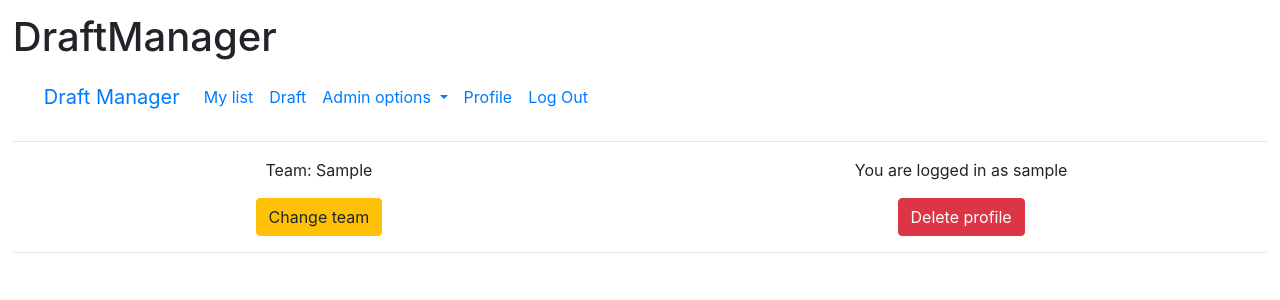
After one commit to juaxE/DraftManager, a Flask app: template templates/profile.html in a window 1280 px wide. The commit adds this page. Shown: the top 300 px of the page. Run offline with Flask 3, Linux system fonts and the light colour scheme; the visitor is signed in with stand-in values (Sample User, id 1); the template is opened without the code that fills it: most values are stand-ins (such as "Sample title", 1, 10 or a date in 2020).

Commit message:
Added profile page where users can change team and delete their profile.

```diff
--- a/static/custom.css
+++ b/static/custom.css
@@ -11,18 +11,3 @@ td, th {
     border-color: black;
     border-width: 1px;
 }
-
-.menu-left {
-    position:fixed;
-    left:0;
-}
-
-.menu-right {
-    position:fixed;
-    right:0;
-
-}
-
-.menu-container {
-    overflow:hidden;
-}
--- a/teams.py
+++ b/teams.py
@@ -51,3 +51,8 @@ def select_team(team_id, username):
         return True
     except:
         return False
+
+def un_select_team(user_id):
+    sql = text("UPDATE users SET team_id=NULL WHERE id=:user_id")
+    db.session.execute(sql, {"user_id":user_id})
+    db.session.commit()
--- /dev/null
+++ b/templates/draft.html
@@ -0,0 +1,6 @@
+{% extends "layout.html" %}
+{% block title %}Draft{% endblock %}
+{% block content %}
+
+
+{% endblock %}
--- a/templates/index.html
+++ b/templates/index.html
@@ -13,7 +13,6 @@
 
 {% if user_team%}
 <body>
-    {{uid}}
 <p>Logged in as {{user_team[1]}} <a href="/list">My list</a></p>
 <p>Next pick is {{next_pick[0]}} by {{next_pick[1]}} <a href="/">View draft</a></p>
 
@@ -23,7 +22,7 @@
 <body>
 <form action="/selectTeam" method="POST">
     <input type="hidden" name="username" value="{{ session.username }}">
-        <select name="teamId">
+        <select name="team_id">
 
 {% for team in team_list %}
             <option value="{{team[0]}}">{{team[1]}}</option>
--- /dev/null
+++ b/templates/profile.html
@@ -0,0 +1,22 @@
+{% extends "layout.html" %}
+{% block title %}Your profile{% endblock %}
+{% block content %}
+
+<div class="flex-container text-center">
+    <div class="row">
+        <div class="col align-self-start">
+            <form action="/unselectTeam" method="POST">
+                <input type="hidden" name="username" value="{{ session.username }}">
+                <p>Team: {{ user_team[1] }}</p>
+                <button class="btn btn-warning" type="submit">Change team</button>
+            </form>
+        </div>
+        <div class="col align-self-end">
+            <form action="/deleteOwnUser" method="POST" onsubmit="return confirm('{{ session.username }}, \ Are you sure you want to delete your account? THIS ACTION CAN NOT BE REVERSED')">
+                <p>You are logged in as {{ session.username }}</p>
+                <button class="btn btn-danger" type="submit">Delete profile</button>
+            </form>
+        </div>
+    </div>
+</div>
+{% endblock %}
```
Also changed, not shown: routes.py (+37 -14 lines), users.py (+7 -14 lines).
